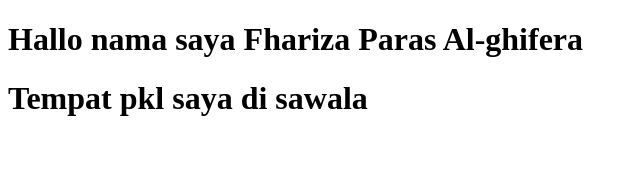
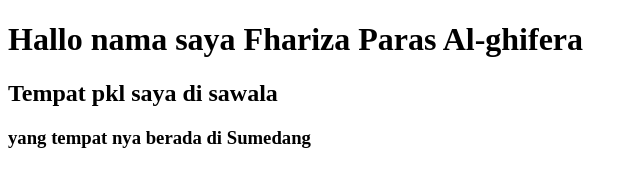
Before and after one commit to fhariza29/new-project, a plain HTML site: page index.html in a window 1280 px wide. Shown: the whole page, without its empty margins (0-640 px from the left). Drawn offline with Linux system fonts and the light colour scheme.

Commit message:
menambah h3

```diff
--- a/index.html
+++ b/index.html
@@ -8,6 +8,7 @@
 </head>
 <body>
     <h1>Hallo nama saya Fhariza Paras Al-ghifera</h1>
-    <h1>Tempat pkl saya di sawala</h2>
+    <h2>Tempat pkl saya di sawala</h2>
+    <h3>yang tempat nya berada di Sumedang</h3>
 </body>
 </html>
```
